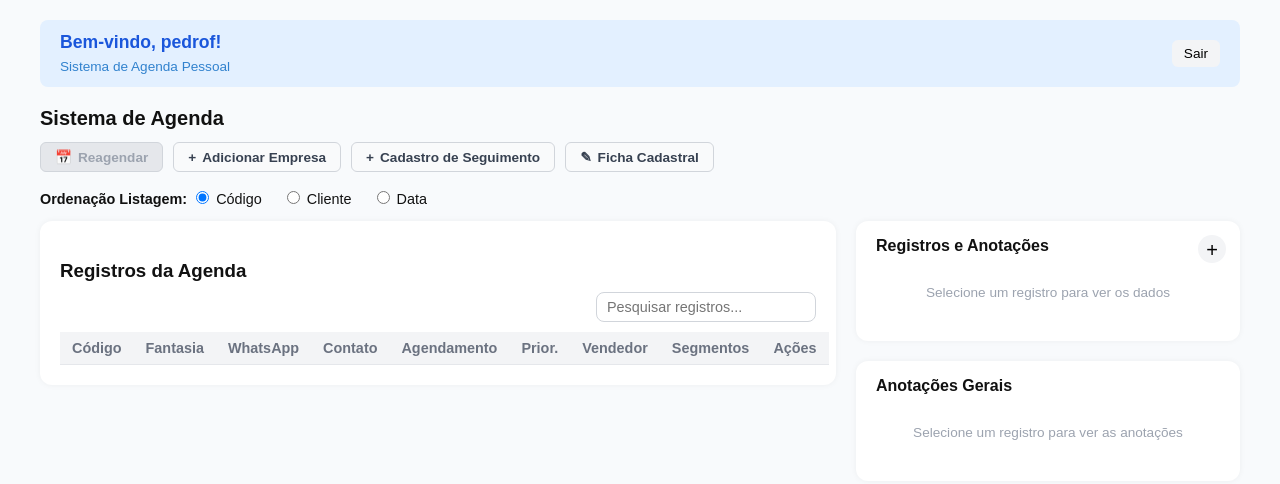
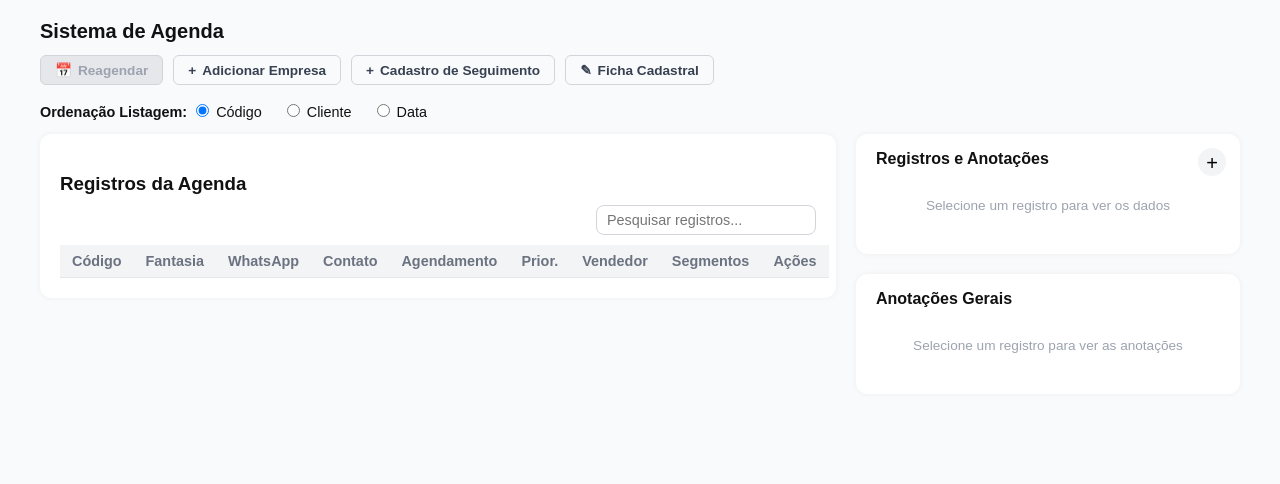
Before and after one commit to IColaco09/SISTEMA-VENDAS, a plain HTML site: page index.html in a window 1280 px wide. Drawn offline with Linux system fonts and the light colour scheme.

Commit message:
Update index.html
retirei o "bem vindo pedrof"

```diff
--- a/index.html
+++ b/index.html
@@ -7,14 +7,7 @@
 <link rel="stylesheet" href="style.css">
 </head>
 <body>
-<header class="header">
-    <div class="welcome-container" aria-label="Boas vindas e descrição do sistema">
-        <p class="welcome"><strong>Bem-vindo, pedrof!</strong></p>
-        <a href="#" class="subtext">Sistema de Agenda Pessoal</a>
-    </div>
-    <button class="btn-exit" type="button" aria-label="Sair do sistema">Sair</button>
 
-</header>
 
 <main>
     <h2>Sistema de Agenda</h2>
```
